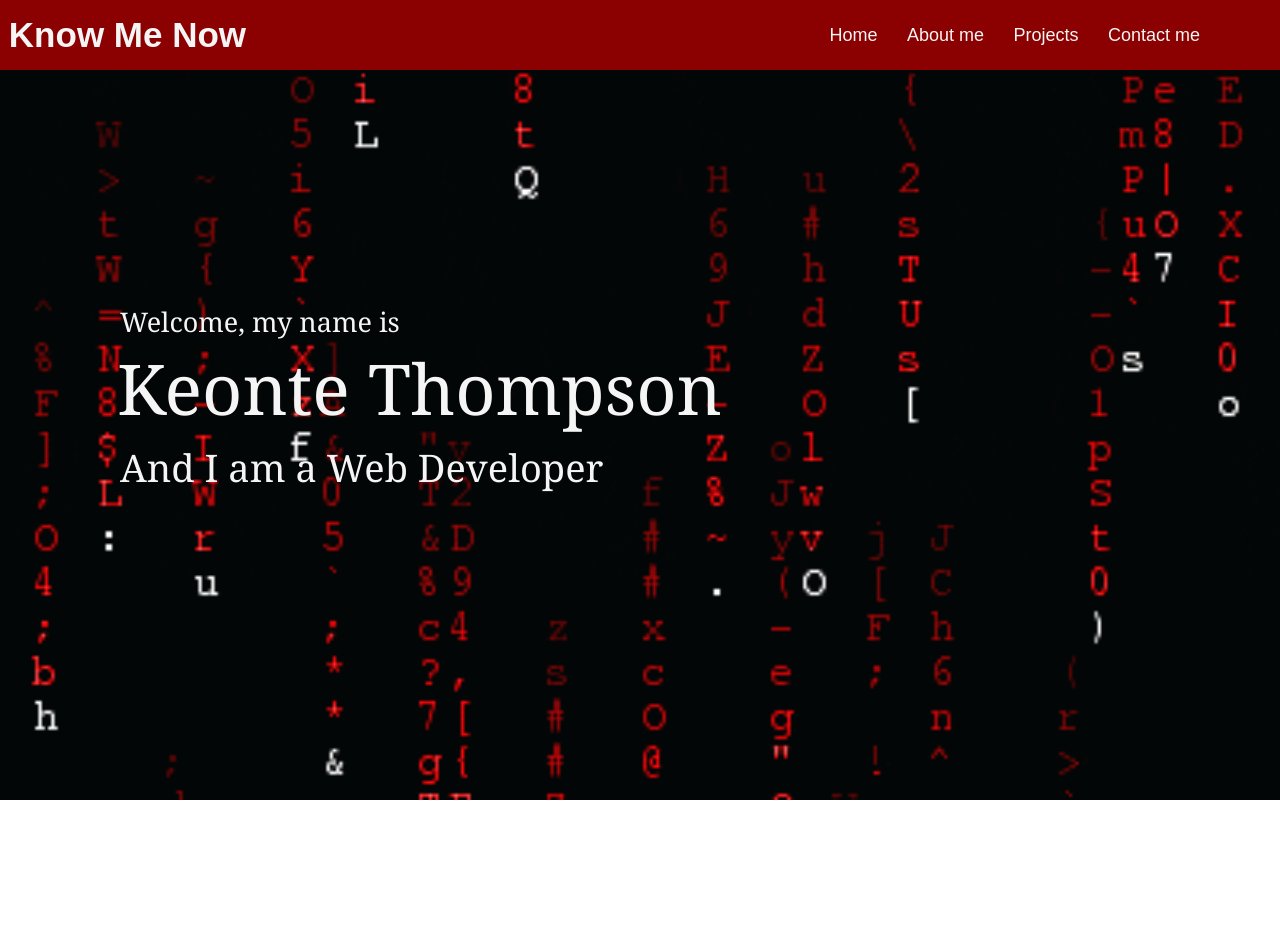
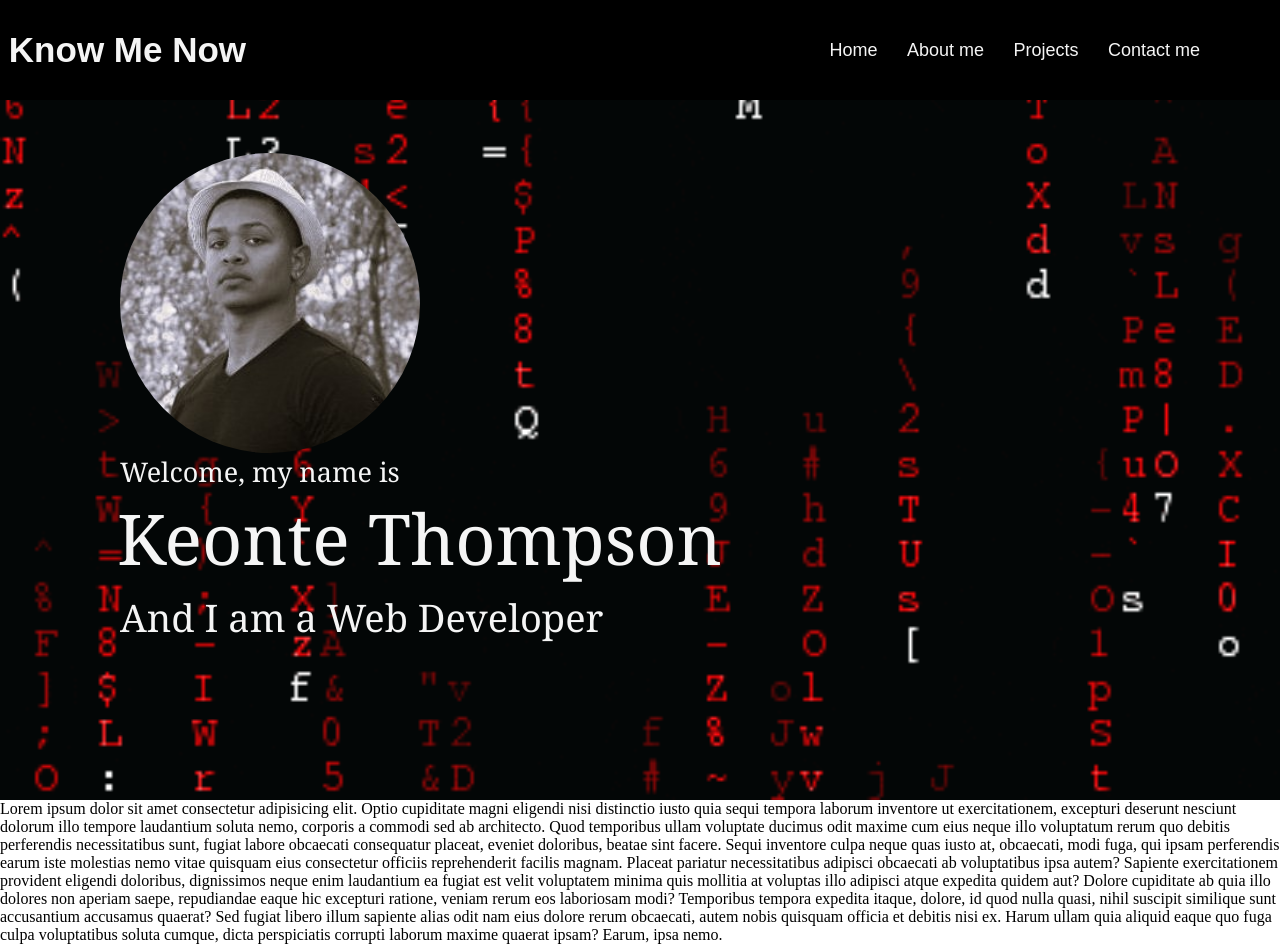
Before and after one commit to kthom42/folio-me-porto, a plain HTML site: page index.html in a window 1280 px wide. Before the commit the page ends 800 px from the top, so only its background shows below. Drawn offline with Linux system fonts and the light colour scheme.

Commit message:
added oldie file back to images and added to webpage

```diff
--- a/assets/css/css stylesheet.css
+++ b/assets/css/css stylesheet.css
@@ -7,11 +7,11 @@
 }
 
 .navbar{
-    background-color: darkred;
+    background-color: black;
     position: fixed;
     width: 100%;
     font-family: fantasy;
-    padding: 15px 0;
+    padding: 30px 0;
 }
 .navbar .max-width{
     display: flex;
@@ -41,11 +41,16 @@
     font-size: 18px;
     font-weight: 500;
     margin-left: 25px;
+    transition: color 0.5s ease;
+}
+
+.navbar .directory li a:hover{
+    color: darkred;
 }
 
 .home{
     display: flex;
-    background: url("../images/matrix.gif") no-repeat center;
+    background: url("../images/matrix.gif"), no-repeat center;
     height: 100vh;
     color: whitesmoke;
     min-height: 500px;
@@ -53,6 +58,7 @@
     background-attachment: fixed;
     background-color: black;
     background-size: cover;
+    background-repeat: no-repeat;
 }
 
 .home .max-width{
@@ -73,3 +79,13 @@
     font-size: 38px;
     margin: 5px 0;
 }
+
+.pic{
+    display: flex;
+    align-items: center;
+    width: 300px;
+    border-radius: 150px;
+
+
+
+}
--- a/index.html
+++ b/index.html
@@ -24,7 +24,6 @@
 
 
 
-
                 </ul>
 
             </section>
@@ -35,6 +34,7 @@
 
         <section class="home" id="home">
             <div class="max-width">
+                <img class="pic" src="./assets/images/oldie.jpg" alt="picture of me wearing a hat">
                 <div class="home-content">
                     <p class="text-1">Welcome, my name is</p>
                     <p class="text-2">Keonte Thompson</p>
@@ -43,6 +43,10 @@
         </div>
 
 </section>
+
+<p>Lorem ipsum dolor sit amet consectetur adipisicing elit. Optio cupiditate magni eligendi nisi distinctio iusto quia sequi tempora laborum inventore ut exercitationem, excepturi deserunt nesciunt dolorum illo tempore laudantium soluta nemo, corporis a commodi sed ab architecto. Quod temporibus ullam voluptate ducimus odit maxime cum eius neque illo voluptatum rerum quo debitis perferendis necessitatibus sunt, fugiat labore obcaecati consequatur placeat, eveniet doloribus, beatae sint facere. Sequi inventore culpa neque quas iusto at, obcaecati, modi fuga, qui ipsam perferendis earum iste molestias nemo vitae quisquam eius consectetur officiis reprehenderit facilis magnam. Placeat pariatur necessitatibus adipisci obcaecati ab voluptatibus ipsa autem? Sapiente exercitationem provident eligendi doloribus, dignissimos neque enim laudantium ea fugiat est velit voluptatem minima quis mollitia at voluptas illo adipisci atque expedita quidem aut? Dolore cupiditate ab quia illo dolores non aperiam saepe, repudiandae eaque hic excepturi ratione, veniam rerum eos laboriosam modi? Temporibus tempora expedita itaque, dolore, id quod nulla quasi, nihil suscipit similique sunt accusantium accusamus quaerat? Sed fugiat libero illum sapiente alias odit nam eius dolore rerum obcaecati, autem nobis quisquam officia et debitis nisi ex. Harum ullam quia aliquid eaque quo fuga culpa voluptatibus soluta cumque, dicta perspiciatis corrupti laborum maxime quaerat ipsam? Earum, ipsa nemo.</p>
+
+
 
 
 
```
Also changed, not shown: assets/images/oldie.jpg (added). Lines whose indentation alone changed are shown as unchanged.
